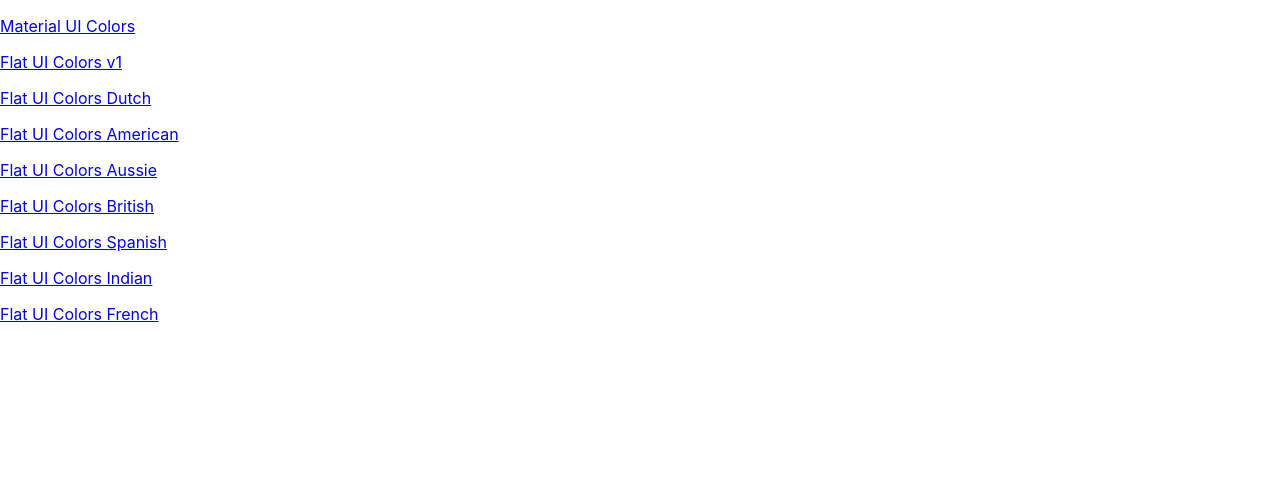
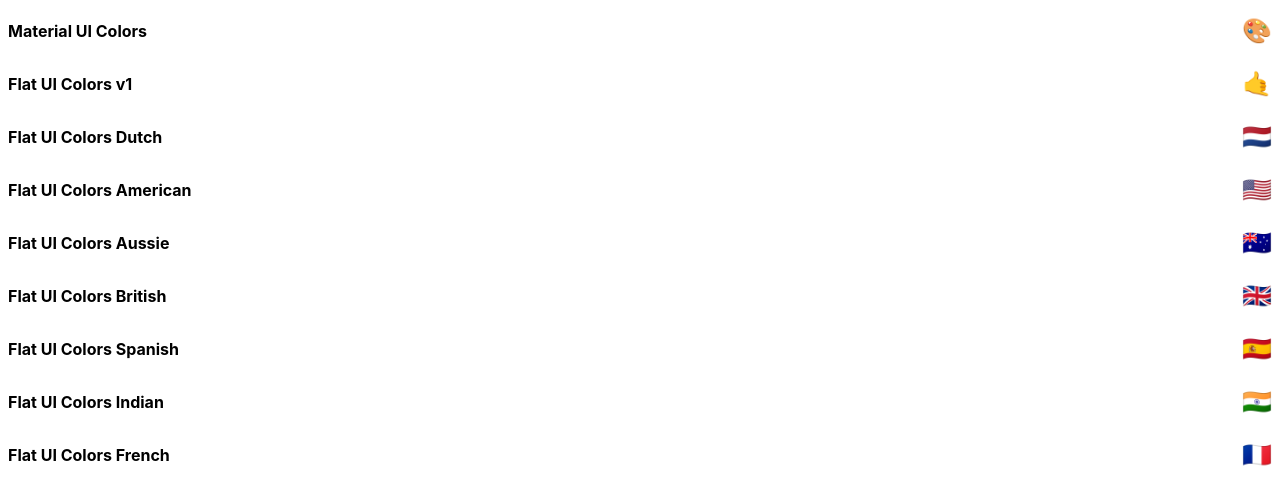
Before and after one commit to sheen4n/react-colors, a React (Create React App) app: page / in a window 1280 px wide. Shown: the top 504 px of the page. Built offline with nearby package versions, Linux system fonts and the light colour scheme.

Commit message:
Added Styles for Mini Palette

```diff
--- a/package.json
+++ b/package.json
@@ -5,6 +5,7 @@
   "dependencies": {
     "@material-ui/core": "^4.9.7",
     "@material-ui/icons": "^4.9.1",
+    "@material-ui/styles": "^4.9.6",
     "@testing-library/jest-dom": "^4.2.4",
     "@testing-library/react": "^9.3.2",
     "@testing-library/user-event": "^7.1.2",
--- /dev/null
+++ b/src/MiniPalette.js
@@ -0,0 +1,46 @@
+import React from 'react';
+import { withStyles } from '@material-ui/styles';
+
+const styles = {
+  root: {
+    backgroundColor: 'white',
+    borderRadius: '5px',
+    padding: '0.5rem',
+    position: 'relative',
+    overflow: 'hidden',
+    '&:hover': {
+      cursor: 'pointer'
+    }
+  },
+  colors: {
+    backgroundColor: 'grey'
+  },
+  title: {
+    display: 'flex',
+    justifyContent: 'space-between',
+    alignItems: 'center',
+    margin: '0',
+    color: 'black',
+    paddingTop: '0.5rem',
+    fontSize: '1rem',
+    position: 'relative'
+  },
+  emoji: {
+    marginLeft: '0.5rem',
+    fontSize: '1.5rem'
+  }
+};
+
+const MiniPalette = ({ classes, ...palette }) => {
+  return (
+    <div className={classes.root}>
+      <div className={classes.colors} />
+      <h5 className={classes.title}>
+        {palette.paletteName}
+        <span className={classes.emoji}>{palette.emoji}</span>
+      </h5>
+    </div>
+  );
+};
+
+export default withStyles(styles)(MiniPalette);
--- a/src/PaletteList.js
+++ b/src/PaletteList.js
@@ -1,17 +1,14 @@
 import React from 'react';
 import seedColors from './seedColors';
-import { Link } from 'react-router-dom';
+import MiniPalette from './MiniPalette';
 
 const PaletteList = () => {
   const palettes = seedColors;
-  console.log(palettes);
 
   return (
     <div>
       {palettes.map(palette => (
-        <p>
-          <Link to={`/palette/${palette.id}`}>{palette.paletteName}</Link>
-        </p>
+        <MiniPalette {...palette} />
       ))}
     </div>
   );
```
